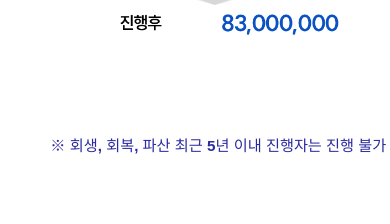
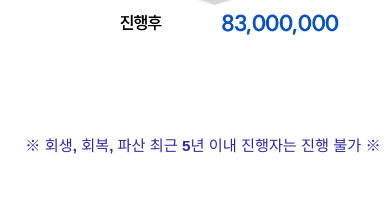
Before and after one commit to tara794600-bot/ziwon, a React (Vite) app: page / in a window 390 px wide. Shown: the part 1780-2004 px from the top of the page. Built offline with nearby package versions, Linux system fonts and the light colour scheme.

Commit message:
Update App.css

```diff
--- a/src/App.css
+++ b/src/App.css
@@ -686,7 +686,7 @@ margin-right: 10px;
 .고객{
 margin-bottom: 25px;
 font-size: 15px;
-margin-left: 25px;
+margin-left: -25px;
 }
 
 .진행{
```
